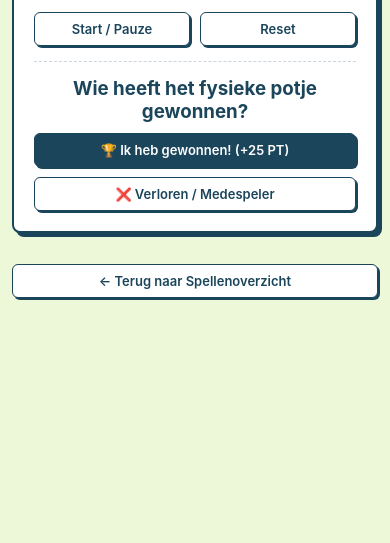
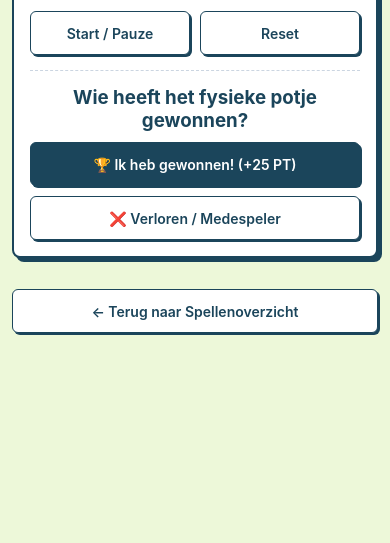
Before and after one commit to ArjunBiseswarStudent/sprint3, a plain HTML site: page Arjun_en_Liam/prototype1/spellen/woord-keten/index.html in a window 390 px wide. Shown: the part 301-844 px from the top of the page. Drawn offline with Linux system fonts and the light colour scheme.

Commit message:
ik heb de mini game responsive gemaakt.

```diff
--- a/Arjun_en_Liam/prototype1/spellen/woord-keten/css/style.css
+++ b/Arjun_en_Liam/prototype1/spellen/woord-keten/css/style.css
@@ -15,3 +15,35 @@
 #game-status:not(:empty) {
   margin-top: 12px;
 }
+
+@media (max-width: 768px) {
+  .logo-area {
+    flex-wrap: wrap;
+    justify-content: center;
+    text-align: center;
+  }
+
+  .play-container {
+    padding: 16px;
+  }
+
+  .page-title p,
+  .btn {
+    font-size: 0.875rem;
+  }
+
+  .timer-controls {
+    flex-wrap: wrap;
+  }
+
+  .timer-controls .btn {
+    flex: 1 1 7rem;
+    width: auto;
+  }
+
+  .btn {
+    min-height: 44px;
+    display: inline-grid;
+    place-items: center;
+  }
+}
```
